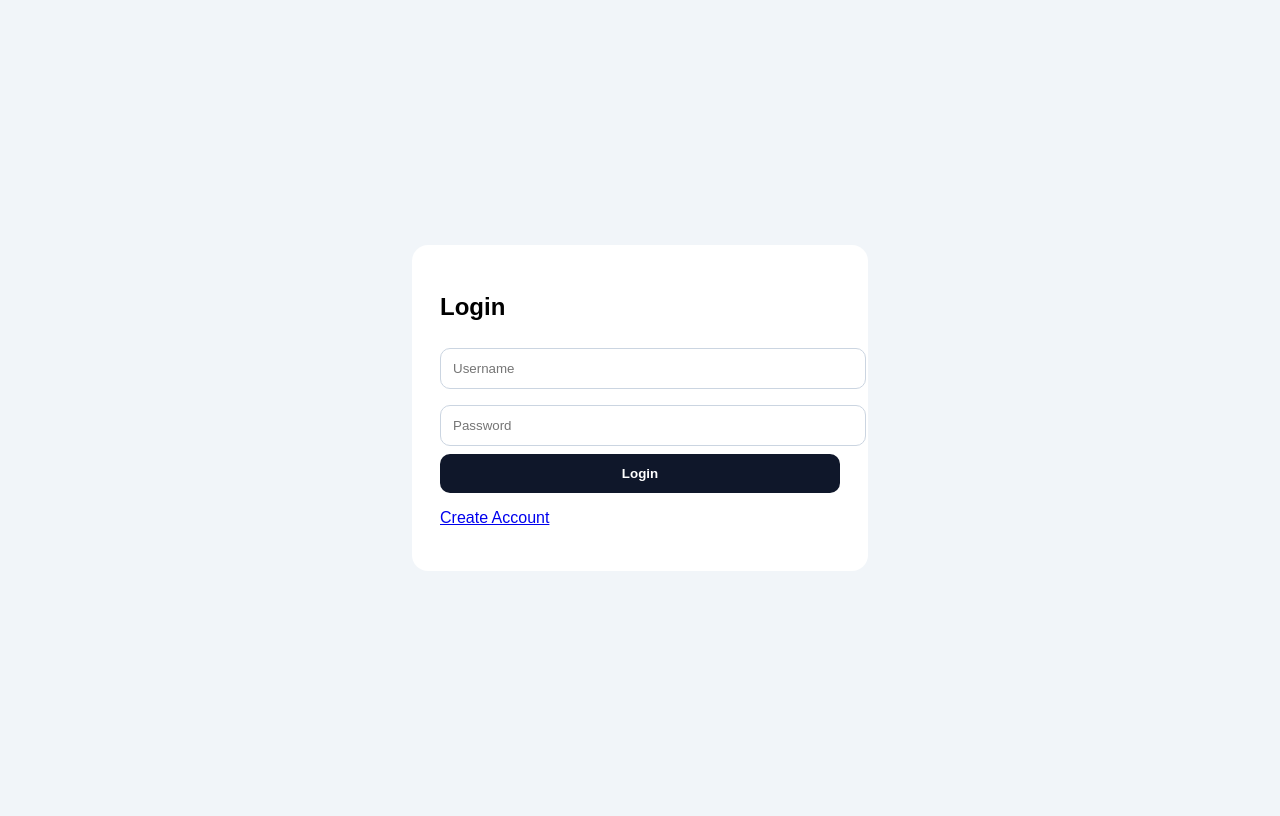
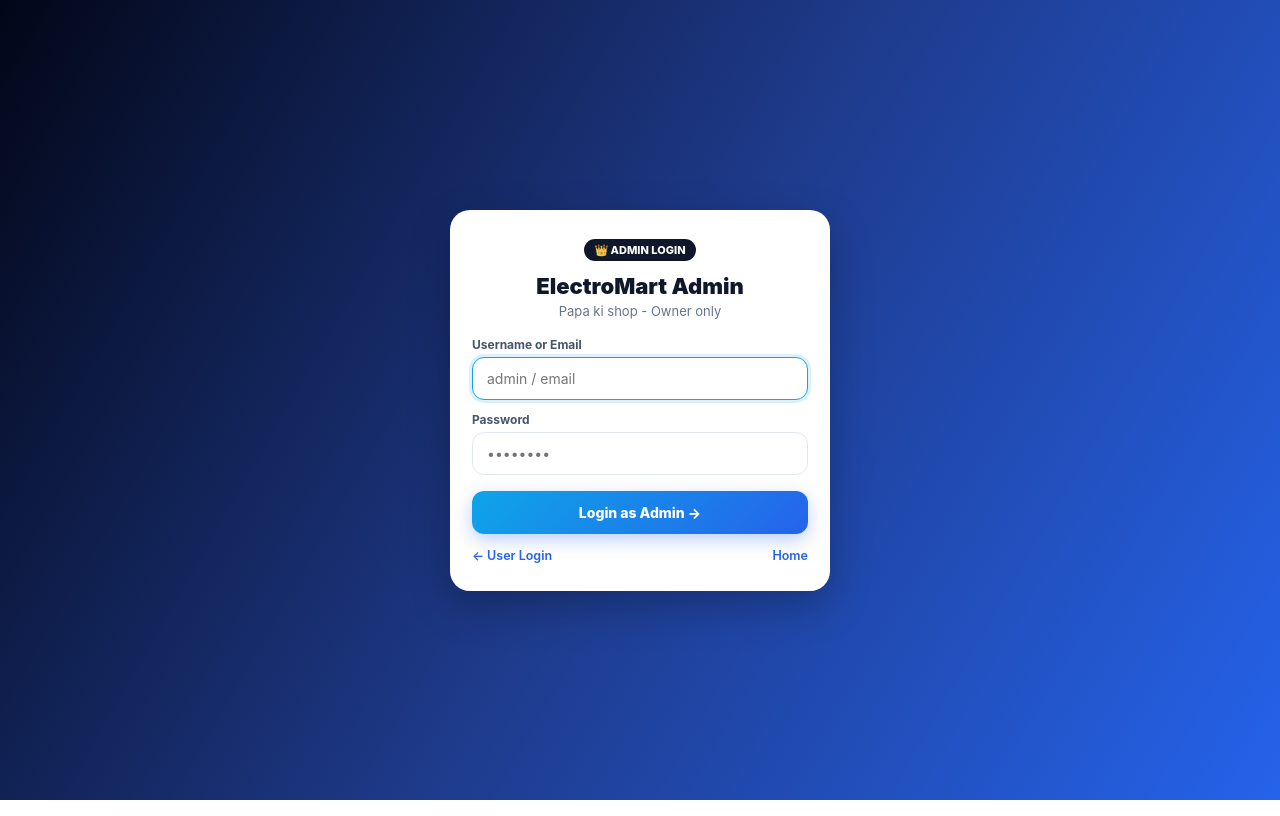
Before and after one commit to Divyanshu2002-stack/ElectroMart, a Flask app: page /owner/login in a window 1280 px wide. Run offline with Flask 3, Linux system fonts and the light colour scheme.

Commit message:
login page fixed original design

```diff
--- a/ElectroMart/templates/login.html
+++ b/ElectroMart/templates/login.html
@@ -1 +1,73 @@
-<!DOCTYPE html><html><head><meta charset="UTF-8"><title>Login</title><style>body{font-family:sans-serif;background:#f1f5f9;display:flex;align-items:center;justify-content:center;min-height:100vh}.card{background:#fff;padding:28px;border-radius:16px;width:90%;max-width:400px}input{width:100%;padding:12px;border-radius:10px;border:1px solid #cbd5e1;margin:8px 0}button{width:100%;padding:12px;background:#0f172a;color:#fff;border:none;border-radius:10px;font-weight:700}</style></head><body><div class="card"><h2>Login</h2><form method="POST"><input type="hidden" name="csrf_token" value="{{ csrf_token() }}"><input type="text" name="identity" placeholder="Username" required><input type="password" name="password" placeholder="Password" required><button>Login</button></form><p><a href="/register">Create Account</a></p></div></body></html>
+<!DOCTYPE html>
+<html>
+<head>
+<meta charset="UTF-8">
+<meta name="viewport" content="width=device-width, initial-scale=1.0">
+<title>{% if owner_login %}Admin Login{% else %}User Login{% endif %} - ElectroMart</title>
+<style>
+*{margin:0;padding:0;box-sizing:border-box;font-family:Inter,'Segoe UI',sans-serif}
+body{background:linear-gradient(120deg,#020617,#1e3a8a,#2563eb);min-height:100vh;display:flex;align-items:center;justify-content:center;padding:15px}
+.login-box{background:#fff;width:100%;max-width:380px;border-radius:20px;padding:28px 22px;box-shadow:0 15px 40px rgba(0,0,0,0.25)}
+.login-box h2{text-align:center;font-weight:900;font-size:22px;color:#0f172a;margin-bottom:4px}
+.login-box p.sub{text-align:center;color:#64748b;font-size:13px;margin-bottom:18px}
+.login-box label{font-size:12px;font-weight:700;color:#475569;display:block;margin:12px 0 5px}
+.login-box input{width:100%;padding:12px 14px;border:1.5px solid #e2e8f0;border-radius:12px;outline:none;font-size:14px;transition:0.2s}
+.login-box input:focus{border-color:#0ea5e9;box-shadow:0 0 0 3px rgba(14,165,233,0.15)}
+.btn-login{width:100%;margin-top:16px;background:linear-gradient(135deg,#0ea5e9,#2563eb);color:#fff;border:none;padding:13px;border-radius:12px;font-weight:800;font-size:14px;cursor:pointer;box-shadow:0 6px 18px rgba(37,99,235,0.3);transition:0.2s}
+.btn-login:hover{transform:translateY(-1px);box-shadow:0 10px 25px rgba(37,99,235,0.4)}
+.links{display:flex;justify-content:space-between;margin-top:14px;font-size:12.5px}
+.links a{color:#2563eb;text-decoration:none;font-weight:600}
+.links a:hover{text-decoration:underline}
+.badge{display:inline-block;padding:4px 10px;border-radius:20px;font-size:11px;font-weight:800;margin:0 auto 12px;text-align:center}
+.badge-admin{background:#0f172a;color:#fff}
+.badge-user{background:#dbeafe;color:#1e40af}
+.flash{padding:10px 12px;border-radius:10px;font-size:13px;margin-bottom:12px}
+.flash.error{background:#fee2e2;color:#dc2626;border:1px solid #fecaca}
+.flash.success{background:#dcfce7;color:#166534;border:1px solid #bbf7d0}
+</style>
+</head>
+<body>
+<div class="login-box">
+  <div style="text-align:center">
+    {% if owner_login %}
+      <span class="badge badge-admin">👑 ADMIN LOGIN</span>
+      <h2>ElectroMart Admin</h2>
+      <p class="sub">Papa ki shop - Owner only</p>
+    {% else %}
+      <span class="badge badge-user">🔑 USER LOGIN</span>
+      <h2>Welcome Back</h2>
+      <p class="sub">Login to buy electrical products</p>
+    {% endif %}
+  </div>
+
+  {% with messages = get_flashed_messages(with_categories=true) %}
+    {% if messages %}
+      {% for category, message in messages %}
+        <div class="flash {{ category }}">{{ message }}</div>
+      {% endfor %}
+    {% endif %}
+  {% endwith %}
+
+  <form method="POST" action="">
+    <input type="hidden" name="csrf_token" value="{{ csrf_token() }}">
+    <label>Username or Email</label>
+    <input type="text" name="identity" placeholder="admin / email" required autofocus>
+
+    <label>Password</label>
+    <input type="password" name="password" placeholder="••••••••" required>
+
+    <button type="submit" class="btn-login">{% if owner_login %}Login as Admin →{% else %}Login →{% endif %}</button>
+  </form>
+
+  <div class="links">
+    {% if owner_login %}
+      <a href="/login">← User Login</a>
+      <a href="/">Home</a>
+    {% else %}
+      <a href="/owner/login">Admin Login</a>
+      <a href="/register">Create Account</a>
+    {% endif %}
+  </div>
+</div>
+</body>
+</html>
```
